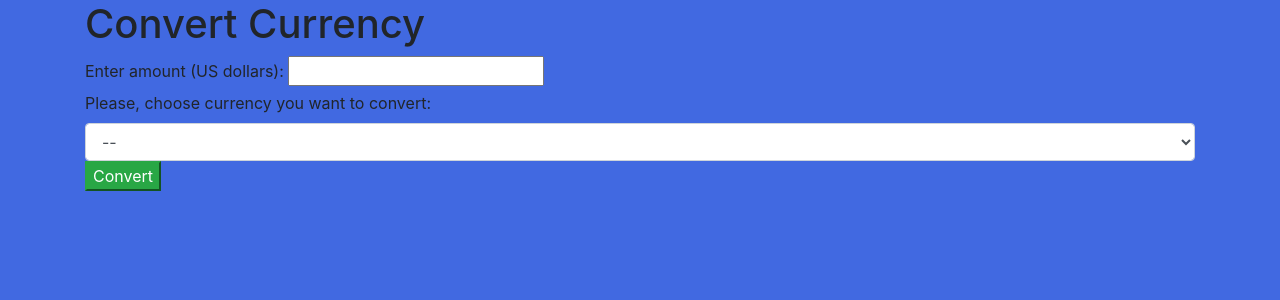
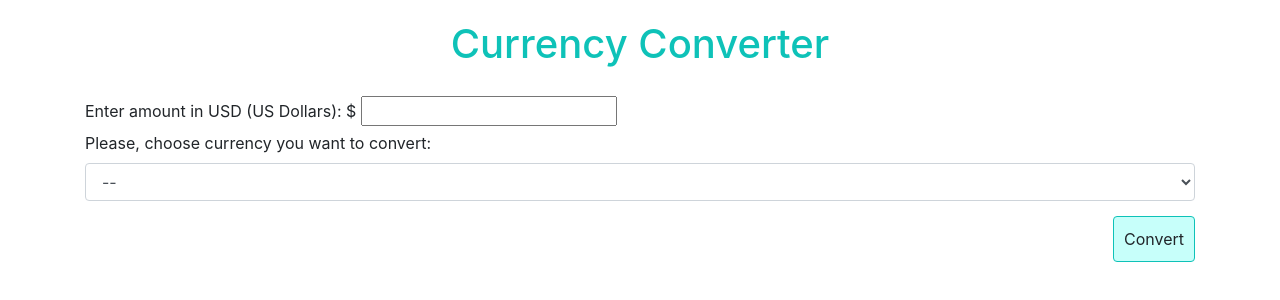
Before and after one commit to NataliyaZhuravleva/Currency-exchanger, a website built with webpack: page src/index.html in a window 1280 px wide. Built offline with nearby package versions, Linux system fonts and the light colour scheme.

Commit message:
Add styling

```diff
--- a/src/css/styles.css
+++ b/src/css/styles.css
@@ -1,3 +1,17 @@
-body {
-  background-color: royalblue;
+h1{
+  color: #0ec2b8;
+  text-align: center;
+  padding: 20px;
 }
+h2{
+  color: #4183c2;
+}
+.btn{
+  margin: auto;
+  margin-top: 15px;
+  margin-bottom: 15px;
+  background-color: #c7fffa;
+  border-color: #0ec2b8;
+  padding: 10px;
+  float:right;
+}
--- a/src/index.html
+++ b/src/index.html
@@ -9,8 +9,8 @@
 
 <body>
   <div class="container">
-    <h1>Convert Currency</h1>
-    <label for="amount">Enter amount (US dollars):</label>
+    <h1>Currency Converter</h1>
+    <label for="amount">Enter amount in USD (US Dollars): $</label>
     <input id="amount" type="number">
 
     <div class="form-group">
@@ -23,12 +23,12 @@
         <option value="MXN">MXN: Mexico Peso</option>
         <option value="SEK">SEK: Sweden Krona</option>
       </select>
-      <button class="btn-success" id="convert">Convert</button>
+      <button class="btn" id="convert">Convert</button>
 
-      <div class="showConvertedAmount"></div>
-      <div class="showAmountWarning"></div>
-      <div class="showCurrencyError"></div>
-      <div class="showErrors"></div>
+      <h2><div class="showConvertedAmount"></div></h2>
+      <h2><div class="showAmountWarning"></div></h2>
+      <h2><div class="showCurrencyError"></div></h2>
+      <h2><div class="showErrors"></div></h2>
     </div>
   </div>
 </body>
--- a/src/main.js
+++ b/src/main.js
@@ -42,7 +42,6 @@ function getElements(amount, currency, response) {
   }
 }
 
-
 $(document).ready(function () {
   $('#convert').click(function () {
     let amount = $('#amount').val();
@@ -54,7 +53,7 @@ $(document).ready(function () {
           getElements(amount, currencyType, currencyResponse);
         });
     } else {
-      $('.showAmountWarning').text("Please enter amount (US Dollars) you want to convert");
+      $('.showAmountWarning').text("Please enter amount (US Dollars) you want to convert.");
     }
   });
 });
```
